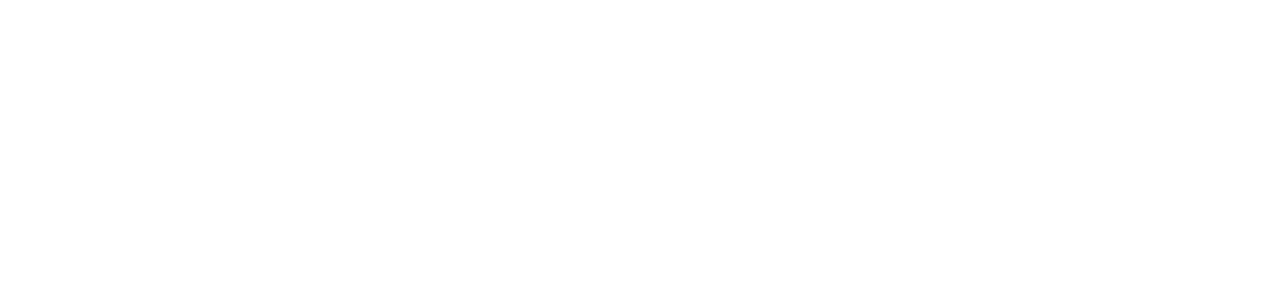
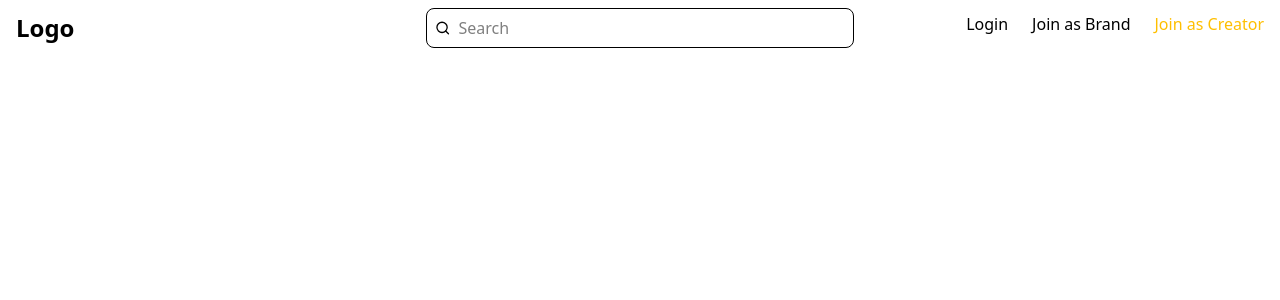
Before and after one commit to shabinx30/Collabify, a React (Vite) app in the folder frontend/: page / in a window 1280 px wide. Shown: the top 300 px of the page. Built offline with nearby package versions, Linux system fonts and the light colour scheme.

Commit message:
feat: Navbar added

```diff
--- a/frontend/package.json
+++ b/frontend/package.json
@@ -10,8 +10,11 @@
     "preview": "vite preview"
   },
   "dependencies": {
+    "@tailwindcss/vite": "^4.1.11",
     "react": "^19.1.0",
-    "react-dom": "^19.1.0"
+    "react-dom": "^19.1.0",
+    "react-icons": "^5.5.0",
+    "tailwindcss": "^4.1.11"
   },
   "devDependencies": {
     "@eslint/js": "^9.30.1",
--- a/frontend/src/App.tsx
+++ b/frontend/src/App.tsx
@@ -1,6 +1,10 @@
+import NavBar from "./components/NavBar";
+
 function App() {
 
-    return <></>;
+    return <>
+        <NavBar />
+    </>;
 }
 
 export default App;
--- /dev/null
+++ b/frontend/src/components/NavBar.tsx
@@ -0,0 +1,22 @@
+import { FiSearch } from "react-icons/fi";
+
+const NavBar = () => {
+    return (
+        <nav className="bg-white text-black">
+            <ul className="flex py-2 justify-between px-4">
+                <li className="flex-1 font-bold my-1 text-2xl">Logo</li>
+                <li className="hidden md:flex flex-1 items-center px-2 border rounded-lg">
+                    <FiSearch />
+                    <input type="text" className="w-full px-2 h-full outline-none" placeholder="Search"/>
+                </li>
+                <li className="flex-1 flex justify-end gap-6 my-1">
+                    <p>Login</p>
+                    <p>Join as Brand</p>
+                    <p className="text-[#FFBF00]">Join as Creator</p>
+                </li>
+            </ul>
+        </nav>
+    );
+};
+
+export default NavBar;
--- a/frontend/src/index.css
+++ b/frontend/src/index.css
@@ -1,21 +1,31 @@
+@import "tailwindcss";
+
 :root {
   font-family: system-ui, Avenir, Helvetica, Arial, sans-serif;
   line-height: 1.5;
   font-weight: 400;
 
-  color-scheme: light dark;
-  color: rgba(255, 255, 255, 0.87);
-  background-color: #242424;
-
   font-synthesis: none;
   text-rendering: optimizeLegibility;
   -webkit-font-smoothing: antialiased;
   -moz-osx-font-smoothing: grayscale;
+
+  --foreground: #000;
+  --background: #fff;
 }
 
-@media (prefers-color-scheme: light) {
+@media (prefers-color-scheme: dark) {
   :root {
-    color: #213547;
-    background-color: #ffffff;
+    --foreground: #fff;
+    --background: #000;
+    color-scheme: dark;
   }
 }
+
+
+body {
+  margin: 0;
+  padding: 0;
+  color: var(--foreground);
+  background-color: var(--background);
+}
--- a/frontend/vite.config.ts
+++ b/frontend/vite.config.ts
@@ -1,7 +1,8 @@
-import { defineConfig } from 'vite'
-import react from '@vitejs/plugin-react-swc'
+import { defineConfig } from "vite";
+import react from "@vitejs/plugin-react-swc";
+import tailwindcss from "@tailwindcss/vite";
 
 // https://vite.dev/config/
 export default defineConfig({
-  plugins: [react()],
-})
+    plugins: [react(), tailwindcss()],
+});
```
Also changed, not shown: 2 other files (tests, documents, lock files or other folders).
